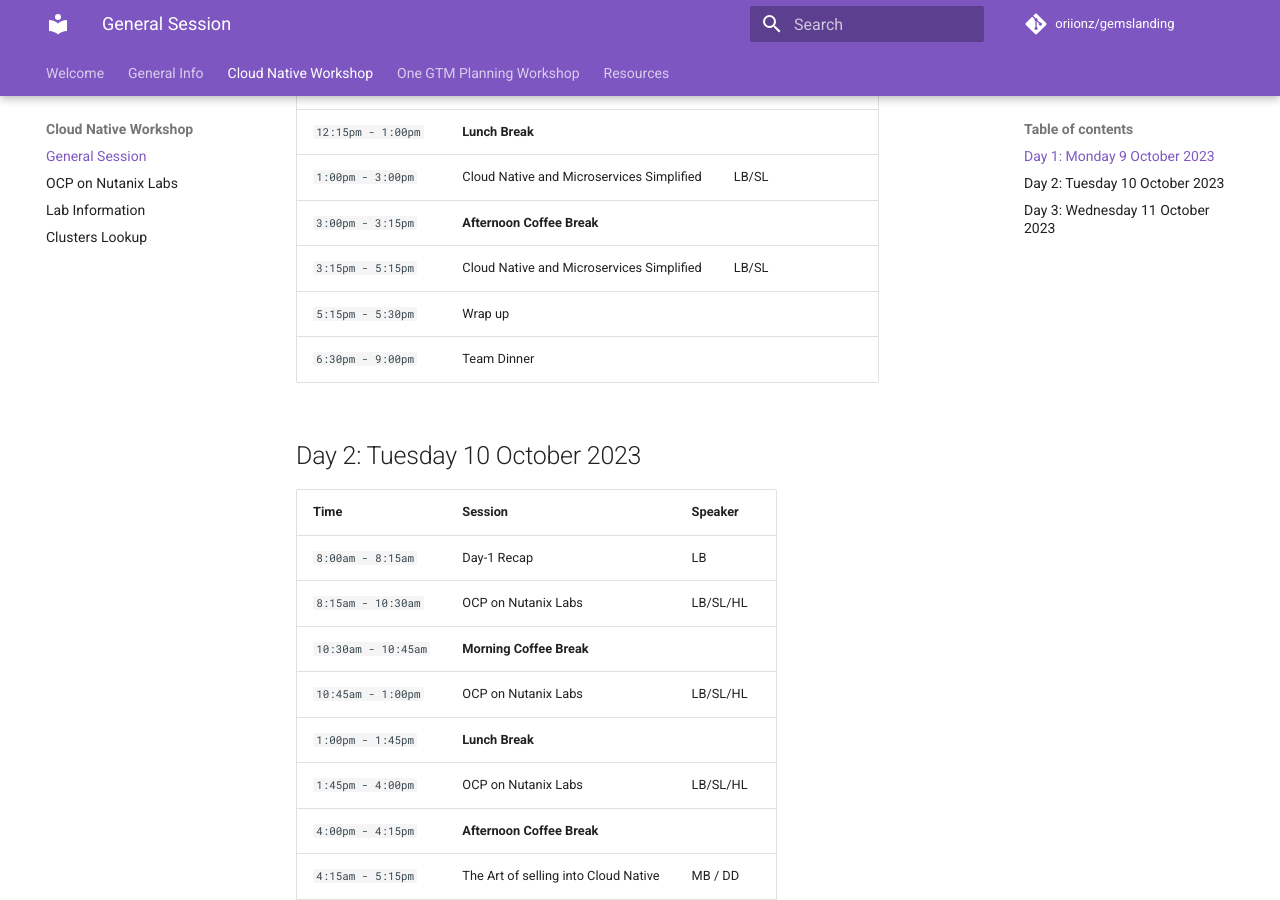
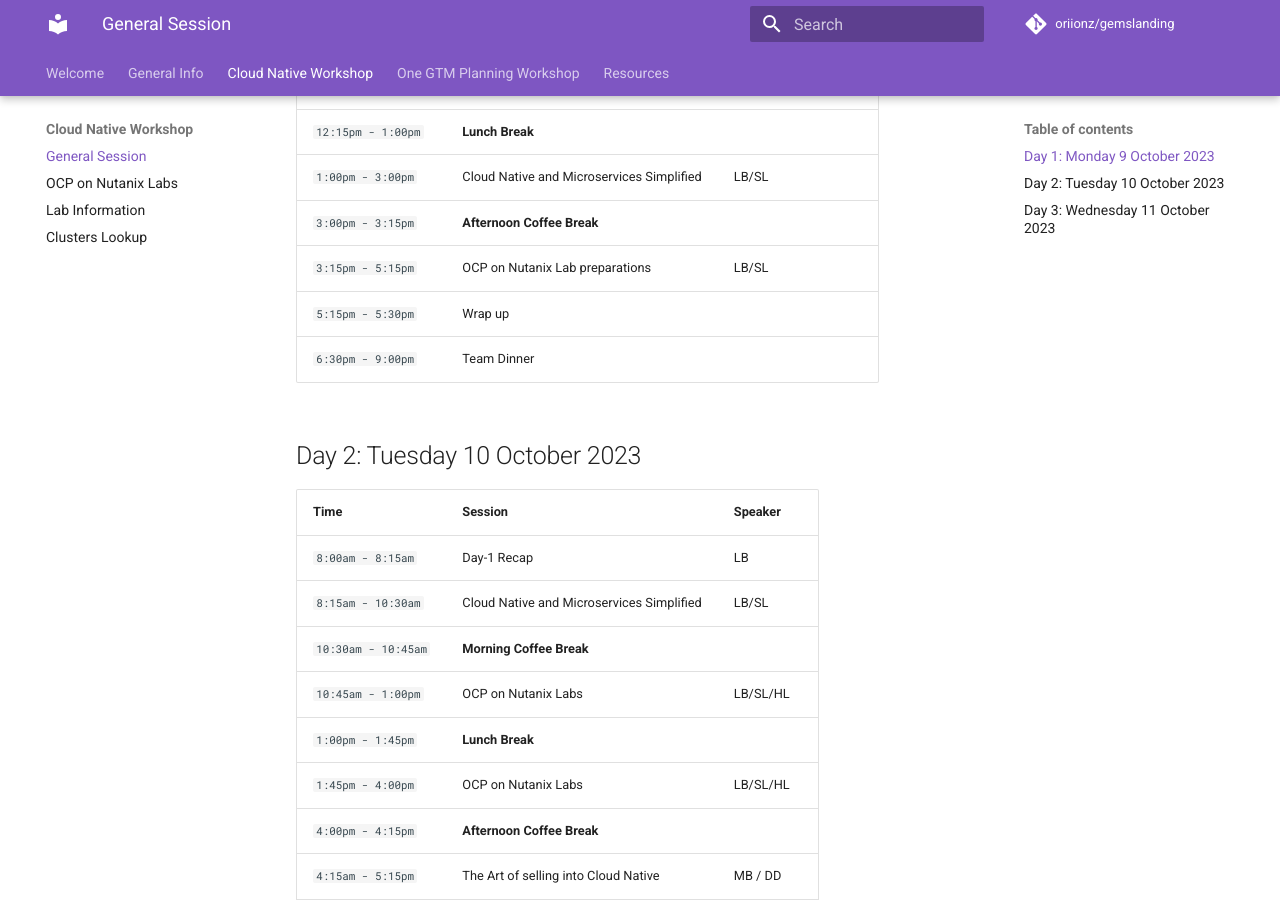
Before and after one commit to oriionz/gemslanding, an MkDocs documentation site: the page built from docs/daily_agenda/general_agenda.md, in a window 1280 px wide and 900 px high, scrolled down 397 px. Built offline with MkDocs 1.6.1 and Material for MkDocs 9.7.7, drawn with Linux system fonts in a browser that asks for light colours; comment, search, counter and statistics services are not loaded.

Commit message:
Lab agenda changes

```diff
--- a/docs/daily_agenda/general_agenda.md
+++ b/docs/daily_agenda/general_agenda.md
@@ -11,7 +11,7 @@
 |`12:15pm - 1:00pm` | **Lunch Break** |
 |`1:00pm - 3:00pm`| Cloud Native and Microservices Simplified | LB/SL |
 |`3:00pm - 3:15pm`| **Afternoon Coffee Break** |
-|`3:15pm - 5:15pm`| Cloud Native and Microservices Simplified | LB/SL |
+|`3:15pm - 5:15pm`| OCP on Nutanix Lab preparations | LB/SL |
 |`5:15pm - 5:30pm` | Wrap up |
 |`6:30pm - 9:00pm` | Team Dinner |
 
@@ -21,7 +21,7 @@
 | Time | Session | Speaker |
 |-------------------------|----------|----------------|
 |`8:00am - 8:15am` | Day-1 Recap | LB |
-|`8:15am - 10:30am` | OCP on Nutanix Labs | LB/SL/HL |
+|`8:15am - 10:30am` | Cloud Native and Microservices Simplified | LB/SL |
 |`10:30am - 10:45am` | **Morning Coffee Break** |
 |`10:45am - 1:00pm `| OCP on Nutanix Labs | LB/SL/HL |
 |`1:00pm - 1:45pm` | **Lunch Break** |
```
